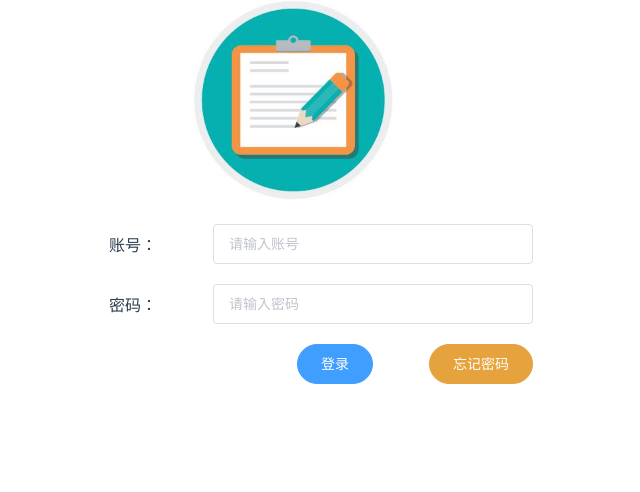
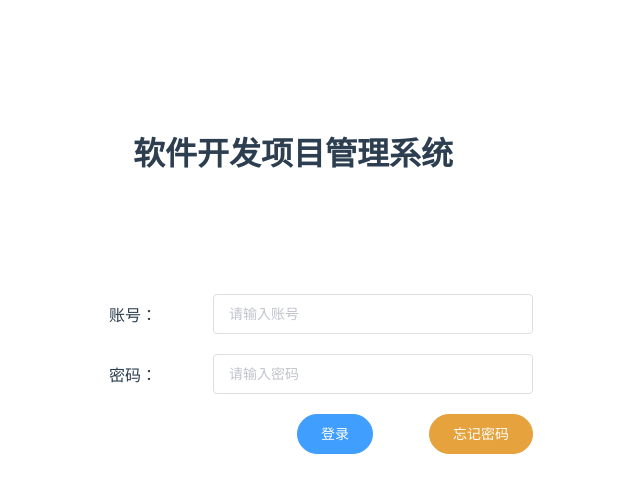
Before and after one commit to Jiasm/thesis-source-code, a Vue app in the folder client/: page /list in a window 1280 px wide. Shown: the top 492 px of the page, without its empty margins (347-987 px from the left). Built offline with nearby package versions, Linux system fonts and the light colour scheme.

Commit message:
feat: 修改 login 页面样式

```diff
--- a/client/src/components/Login.vue
+++ b/client/src/components/Login.vue
@@ -1,6 +1,5 @@
 <template>
   <div class="container">
-    <img class="logo" src="../assets/logo.png">
     <h1>{{ title }}</h1>
     <div class="login-panel">
       <el-row class="input-row">
@@ -49,11 +48,9 @@ import { login } from '../lib/api'
 
 export default {
   name: 'Login',
-  props: {
-    title: String,
-  },
   data() {
     return {
+      title: '软件开发项目管理系统',
       username: '',
       password: '',
     }
@@ -94,6 +91,9 @@ export default {
 h3 {
   margin: 40px 0 0;
 }
+h1 {
+  margin-bottom: 120px;
+}
 ul {
   list-style-type: none;
   padding: 0;
@@ -107,7 +107,7 @@ a {
 }
 .container {
   width: 480px;
-  margin: 0 auto;
+  margin: 10% auto 0;
 }
 .logo {
   width: 200px;
```
